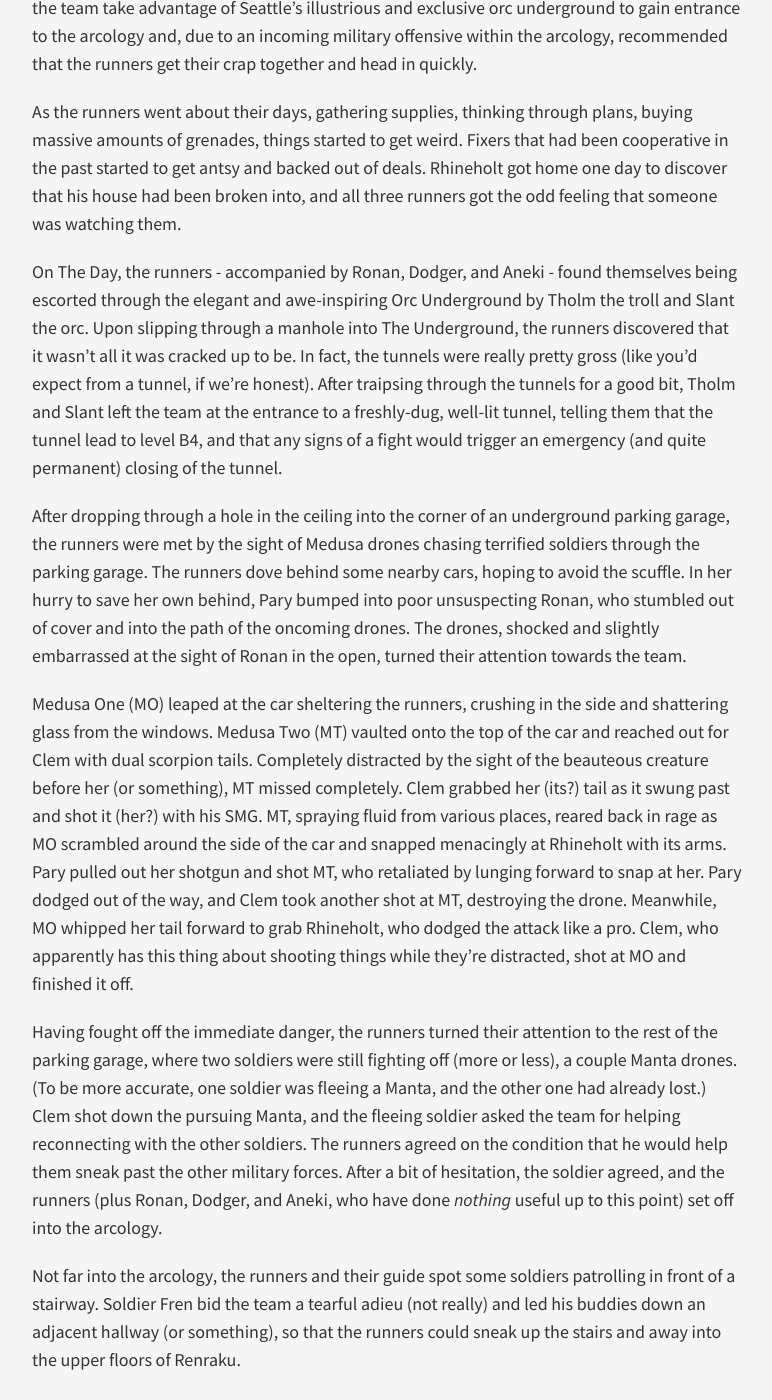
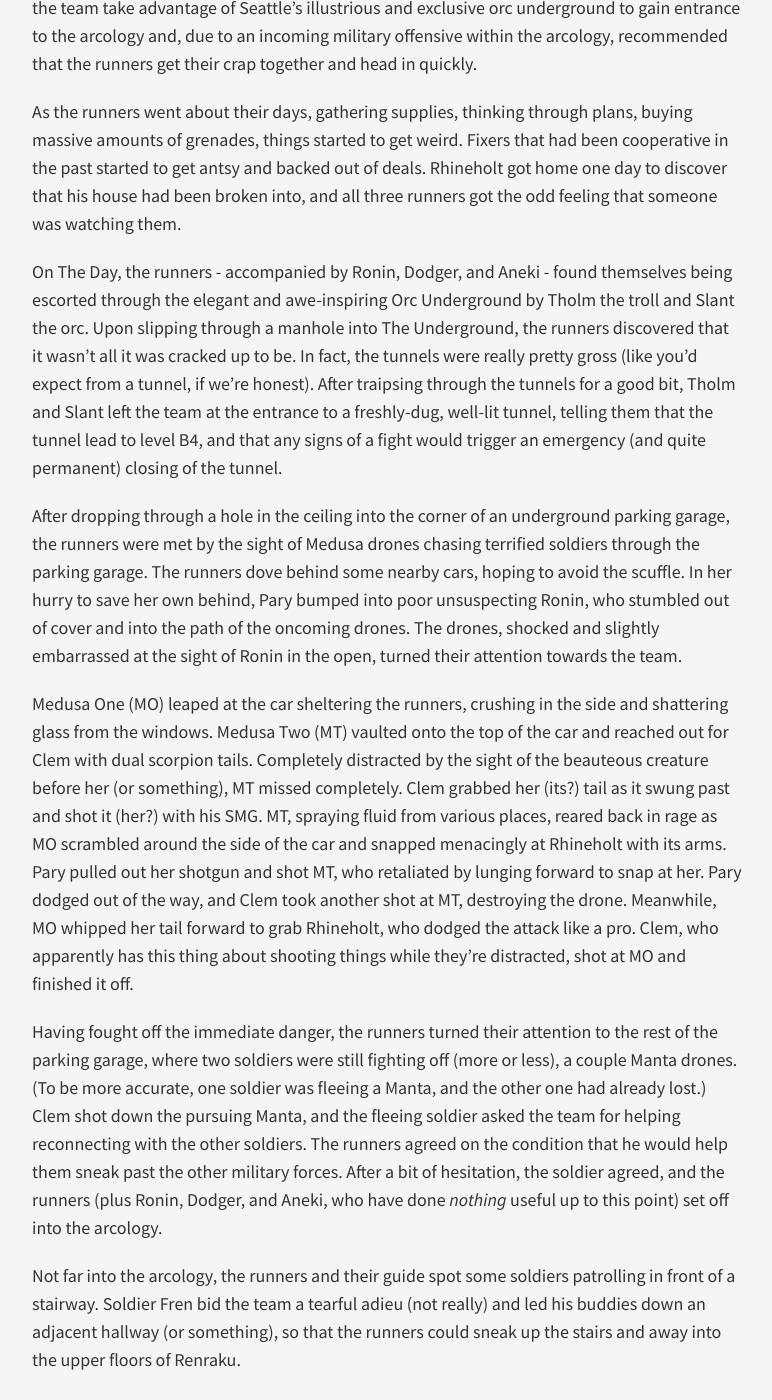
Before and after one commit to voidnologo/shadowrun, a Jekyll site: the page built from _posts/2018-12-14-renraku_arcology_part1.md, in a window 1280 px wide and 1400 px high, scrolled down 370 px. Shown: the whole window, without its empty margins (253-1025 px from the left). Built offline with Jekyll 4.4.1, drawn with Linux system fonts in a browser that asks for light colours; some of the changed text lies outside the part shown.

Commit message:
fix persistent misspelling of Ronin's name

```diff
--- a/_posts/2018-12-14-renraku_arcology_part1.md
+++ b/_posts/2018-12-14-renraku_arcology_part1.md
@@ -16,7 +16,7 @@ in the past started to get antsy and backed out of deals. Rhineholt got home one
 discover that his house had been broken into, and all three runners got the odd feeling
 that someone was watching them.
 
-On The Day, the runners - accompanied by Ronan, Dodger, and Aneki - found themselves being
+On The Day, the runners - accompanied by Ronin, Dodger, and Aneki - found themselves being
 escorted through the elegant and awe-inspiring Orc Underground by Tholm the troll and Slant
 the orc. Upon slipping through a manhole into The Underground, the runners discovered
 that it wasn't all it was cracked up to be. In fact, the tunnels were really pretty gross
@@ -28,9 +28,9 @@ trigger an emergency (and quite permanent) closing of the tunnel.
 After dropping through a hole in the ceiling into the corner of an underground parking
 garage, the runners were met by the sight of Medusa drones chasing terrified soldiers
 through the parking garage. The runners dove behind some nearby cars, hoping to avoid the
-scuffle. In her hurry to save her own behind, Pary bumped into poor unsuspecting Ronan,
+scuffle. In her hurry to save her own behind, Pary bumped into poor unsuspecting Ronin,
 who stumbled out of cover and into the path of the oncoming drones. The drones, shocked
-and slightly embarrassed at the sight of Ronan in the open, turned their attention towards
+and slightly embarrassed at the sight of Ronin in the open, turned their attention towards
 the team.
 
 Medusa One (MO) leaped at the car sheltering the runners, crushing in the side and shattering
@@ -51,7 +51,7 @@ Manta drones. (To be more accurate, one soldier was fleeing a Manta, and the oth
 had already lost.) Clem shot down the pursuing Manta, and the fleeing soldier asked the
 team for helping reconnecting with the other soldiers. The runners agreed on the condition
 that he would help them sneak past the other military forces. After a bit of hesitation,
-the soldier agreed, and the runners (plus Ronan, Dodger, and Aneki, who have done _nothing_
+the soldier agreed, and the runners (plus Ronin, Dodger, and Aneki, who have done _nothing_
 useful up to this point) set off into the arcology.
 
 Not far into the arcology, the runners and their guide spot some soldiers patrolling in
@@ -74,7 +74,7 @@ the hall, they could _just_ make out a glass double door. The team rushed to the
 to find it locked. The skittering was getting closer. Rhineholt leaned against the glass
 and peered down, allowing him to use magic fingers on the push bar on the other side of
 the door. After a few minutes of intense concentration, the door suddenly swung open,
-bloodying Rhineholt's nose and knocking him backwards into Ronan (that poor guy). There
+bloodying Rhineholt's nose and knocking him backwards into Ronin (that poor guy). There
 was a moment of ominous silence followed by a loud skittering and the sound of alarms.
 
 The team bolted through the open door, letting it slam shut behind them. The area before
@@ -119,7 +119,7 @@ point, the ghouls (bright creatures that they were) decided that their chances m
 better if they stopped coming in one massive drove, so they drew back a bit to start
 flanking the runners.
 
-Clem pulled open the other elevator door and helped Ronan, Dodger, Aneki, and Rhineholt
+Clem pulled open the other elevator door and helped Ronin, Dodger, Aneki, and Rhineholt
 onto the ladder while Pary provided cover fire courtesy of the flamethrower. Clem pulled
 Pary away from a pyromaniac's wildest dream to put her on the ladder beneath Rhineholt,
 then jumped for the ladder himself. As he swung into position on the ladder, the first
```
Also changed, not shown: _posts/2018-12-14-renraku_arcology_part2.md (+4 -4 lines).
